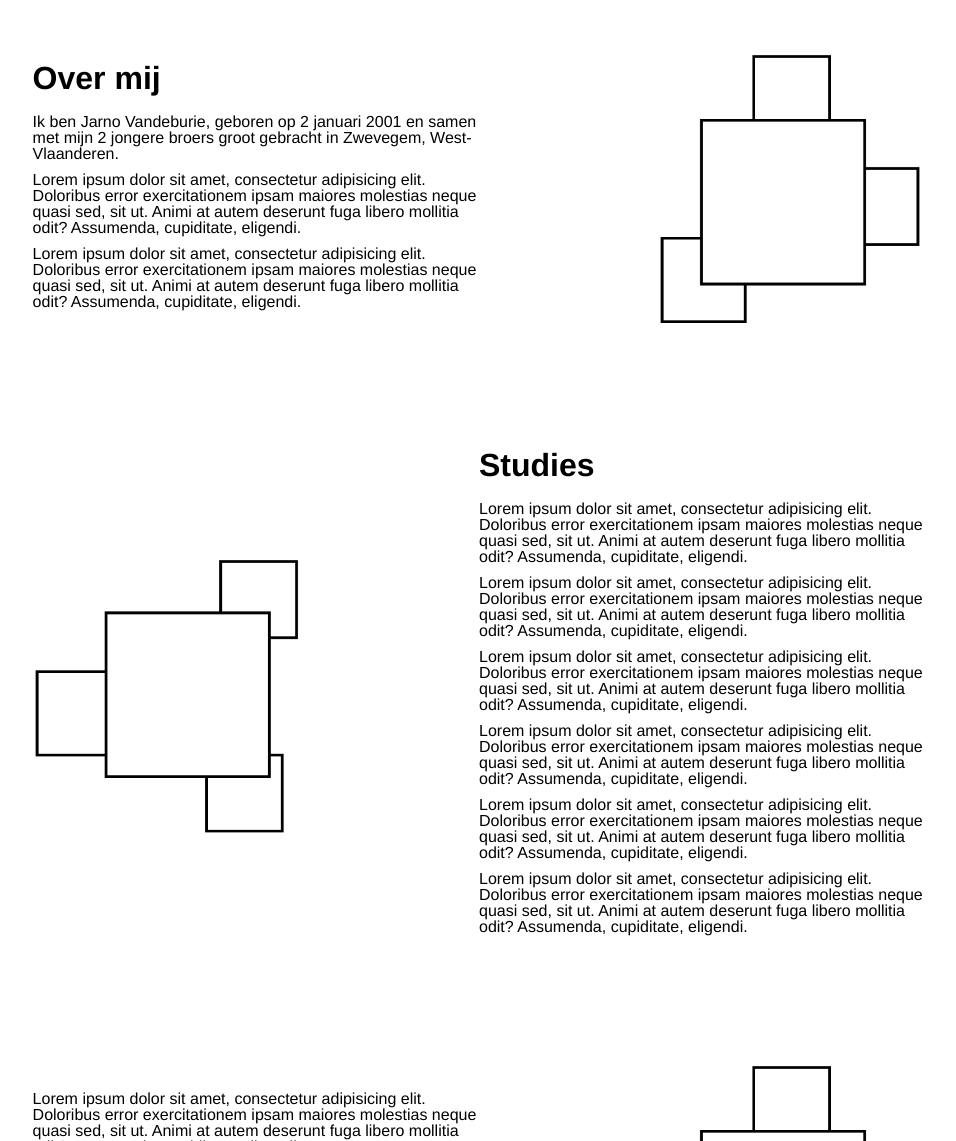
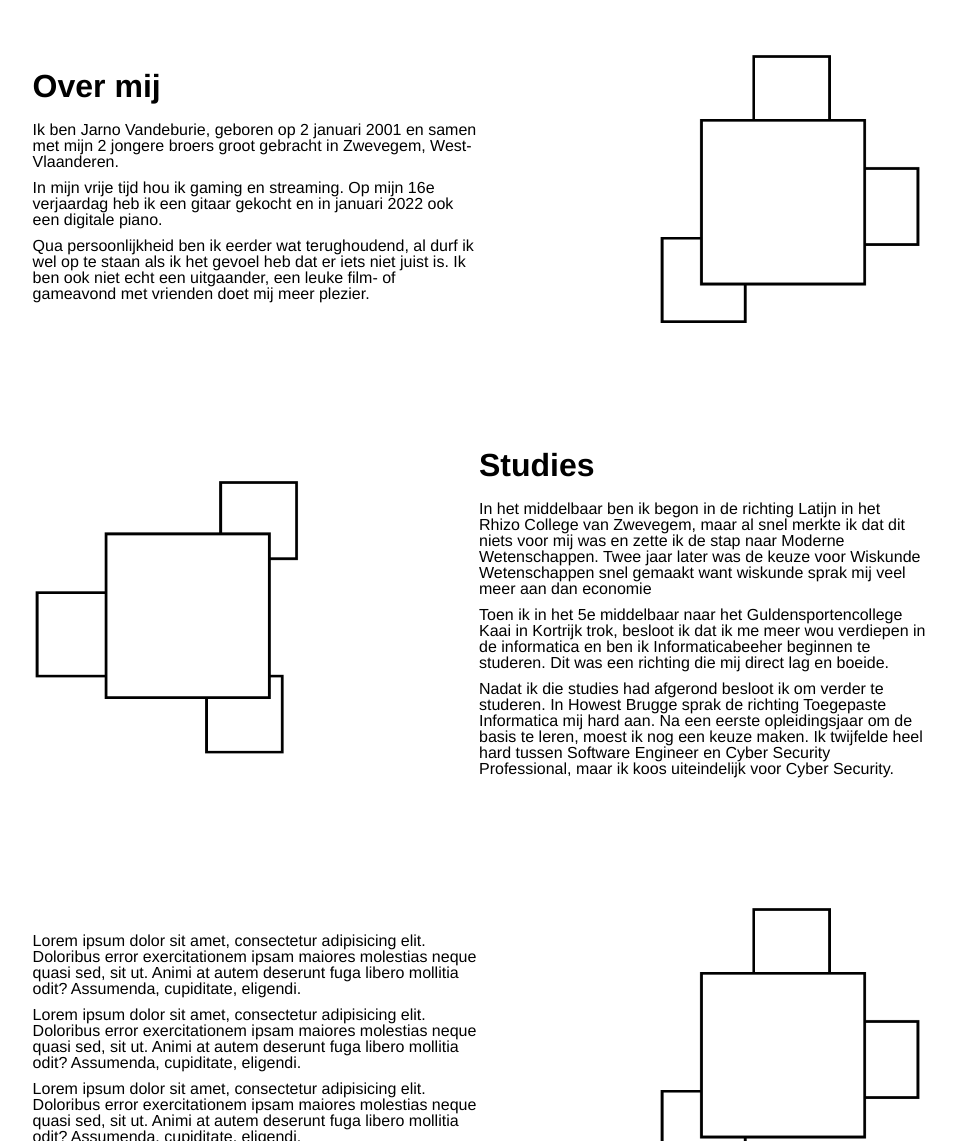
Before and after one commit to JarnoVandeburie/Website, a plain HTML site: page index.html in a window 1280 px wide. Shown: the part 122-1263 px from the top of the page, without its empty margins (161-1117 px from the left). Drawn offline with Linux system fonts and the light colour scheme.

Commit message:
Home Studies text

```diff
--- a/assets/css/home.css
+++ b/assets/css/home.css
@@ -48,14 +48,9 @@ section h1 {
     }
 
     section > img {
-        width: 50%;
+        width: 75%;
+        margin-top: 20px;
         margin-left: 50%;
         transform: translateX(-50%);
     }
 }
-
-@media only screen and (max-width: 400px) {
-    section > img {
-        width: 80%;
-    }
-}
--- a/index.html
+++ b/index.html
@@ -35,10 +35,8 @@
         <div>
             <h1>Over mij</h1>
             <p>Ik ben Jarno Vandeburie, geboren op 2 januari 2001 en samen met mijn 2 jongere broers groot gebracht in Zwevegem, West-Vlaanderen.</p>
-            <p>Lorem ipsum dolor sit amet, consectetur adipisicing elit. Doloribus error exercitationem ipsam maiores molestias
-                neque quasi sed, sit ut. Animi at autem deserunt fuga libero mollitia odit? Assumenda, cupiditate, eligendi.</p>
-            <p>Lorem ipsum dolor sit amet, consectetur adipisicing elit. Doloribus error exercitationem ipsam maiores molestias
-                neque quasi sed, sit ut. Animi at autem deserunt fuga libero mollitia odit? Assumenda, cupiditate, eligendi.</p>
+            <p>In mijn vrije tijd hou ik gaming en streaming. Op mijn 16e verjaardag heb ik een gitaar gekocht en in januari 2022 ook een digitale piano.</p>
+            <p>Qua persoonlijkheid ben ik eerder wat terughoudend, al durf ik wel op te staan als ik het gevoel heb dat er iets niet juist is. Ik ben ook niet echt een uitgaander, een leuke film- of gameavond met vrienden doet mij meer plezier.</p>
         </div>
         <img src="assets/images/templateHome2.png" alt="">
     </section>
@@ -46,18 +44,9 @@
     <section class="reverse">
         <div>
             <h1>Studies</h1>
-            <p>Lorem ipsum dolor sit amet, consectetur adipisicing elit. Doloribus error exercitationem ipsam maiores molestias
-                neque quasi sed, sit ut. Animi at autem deserunt fuga libero mollitia odit? Assumenda, cupiditate, eligendi.</p>
-            <p>Lorem ipsum dolor sit amet, consectetur adipisicing elit. Doloribus error exercitationem ipsam maiores molestias
-                neque quasi sed, sit ut. Animi at autem deserunt fuga libero mollitia odit? Assumenda, cupiditate, eligendi.</p>
-            <p>Lorem ipsum dolor sit amet, consectetur adipisicing elit. Doloribus error exercitationem ipsam maiores molestias
-                neque quasi sed, sit ut. Animi at autem deserunt fuga libero mollitia odit? Assumenda, cupiditate, eligendi.</p>
-            <p>Lorem ipsum dolor sit amet, consectetur adipisicing elit. Doloribus error exercitationem ipsam maiores molestias
-                neque quasi sed, sit ut. Animi at autem deserunt fuga libero mollitia odit? Assumenda, cupiditate, eligendi.</p>
-            <p>Lorem ipsum dolor sit amet, consectetur adipisicing elit. Doloribus error exercitationem ipsam maiores molestias
-                neque quasi sed, sit ut. Animi at autem deserunt fuga libero mollitia odit? Assumenda, cupiditate, eligendi.</p>
-            <p>Lorem ipsum dolor sit amet, consectetur adipisicing elit. Doloribus error exercitationem ipsam maiores molestias
-                neque quasi sed, sit ut. Animi at autem deserunt fuga libero mollitia odit? Assumenda, cupiditate, eligendi.</p>
+            <p>In het middelbaar ben ik begon in de richting Latijn in het Rhizo College van Zwevegem, maar al snel merkte ik dat dit niets voor mij was en zette ik de stap naar Moderne Wetenschappen. Twee jaar later was de keuze voor Wiskunde Wetenschappen snel gemaakt want wiskunde sprak mij veel meer aan dan economie</p>
+            <p>Toen ik in het 5e middelbaar naar het Guldensportencollege Kaai in Kortrijk trok, besloot ik dat ik me meer wou verdiepen in de informatica en ben ik Informaticabeeher beginnen te studeren. Dit was een richting die mij direct lag en boeide.</p>
+            <p>Nadat ik die studies had afgerond besloot ik om verder te studeren. In Howest Brugge sprak de richting Toegepaste Informatica mij hard aan. Na een eerste opleidingsjaar om de basis te leren, moest ik nog een keuze maken. Ik twijfelde heel hard tussen Software Engineer en Cyber Security Professional, maar ik koos uiteindelijk voor Cyber Security.</p>
         </div>
         <img src="assets/images/templateHome.png" alt="">
     </section>
```
